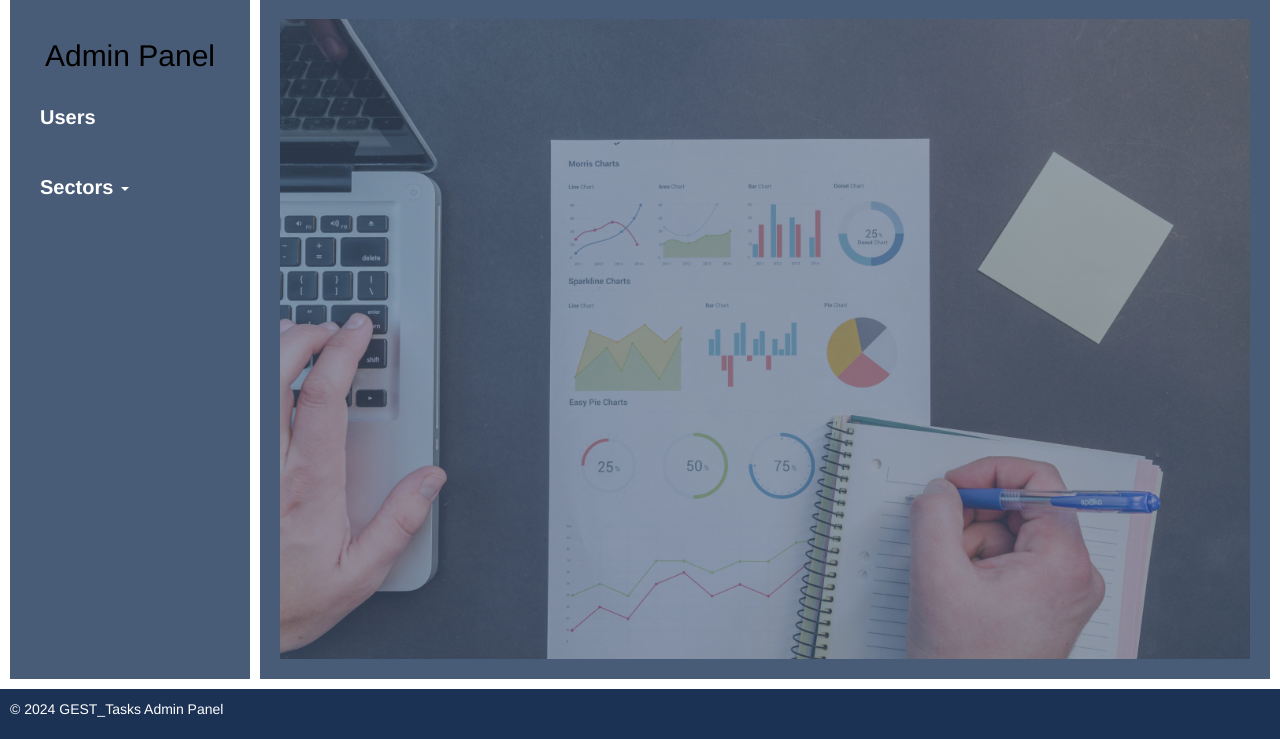
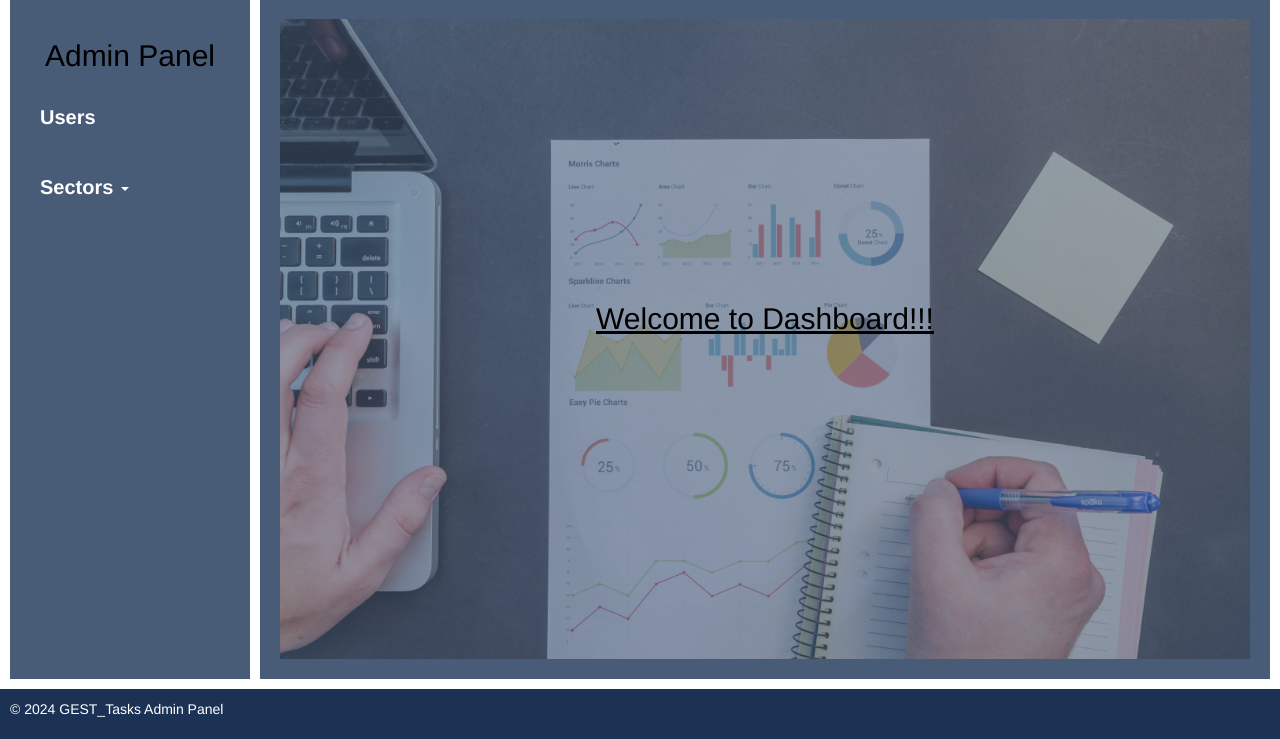
Before and after one commit to Placito/GEST_tasks, a Flask app: template src/templates/admin/base.html in a window 1280 px wide. Shown: the part 61-800 px from the top of the page. Run offline with Flask 2, Linux system fonts and the light colour scheme; the template is opened without the code that fills it, so the values that code supplies are empty; parts of the project's set-up code (start-up, migrations or seed data) failed here and were passed over; some libraries are stand-ins or nearby versions.

Commit message:
add welcome msg

```diff
--- a/src/static/styles/admin.css
+++ b/src/static/styles/admin.css
@@ -59,6 +59,7 @@ body {
     background-color: rgba(27, 50, 85, 0.8); /* Dark blue background with 40% opacity */
     margin: 60px 10px 10px 10px;
     position: relative; /* Ensure positioning context for absolute children */
+    z-index: 1;
 }
 
 /* Navbar styles */
@@ -87,6 +88,8 @@ body {
     border-collapse: collapse; /* Collapse borders */
     width: 100%; /* Full width tables */
     margin-bottom: 20px; /* Space below tables */
+    z-index: 3;
+    position: relative;
 }
 
 .table th, .table td {
@@ -136,6 +139,16 @@ body {
     background-repeat: no-repeat; /* Do not repeat the image */
     position: absolute;
     opacity: 0.4;
+    z-index: 2;
+}
+.welcome {
+    color: #000;
+    font-weight: 500;
+    text-align: center;
+    margin-top: 30%;
+    text-decoration: underline;
+    z-index: 3;
+    position: relative;
 }
 
 /* Responsive styles */
--- a/src/templates/admin/base.html
+++ b/src/templates/admin/base.html
@@ -54,6 +54,7 @@
         <div class="content">
             {% block content %}
                 <img src="{{ url_for('static', filename='img/task.jpg') }}" alt="Welcome Image" class="task" >
+                <h2 class="welcome">Welcome to Dashboard!!!</h2>
             {% endblock %}
         </div>
     </div>
```
